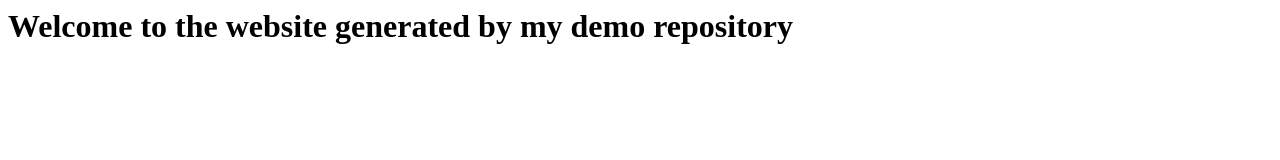
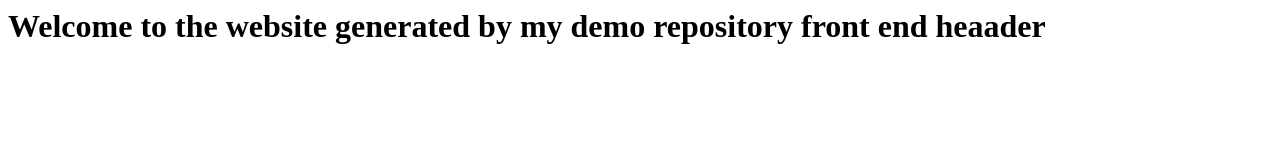
Before and after one commit to Team-3A/demo-repository, a website: page index.html in a window 1280 px wide. Drawn offline with Linux system fonts and the light colour scheme.

Commit message:
frontend

```diff
--- a/index.html
+++ b/index.html
@@ -1 +1,3 @@
-<h1>Welcome to the website generated by my demo repository</h1>
+<h1>
+  Welcome to the website generated by my demo repository front end heaader
+</h1>
```
